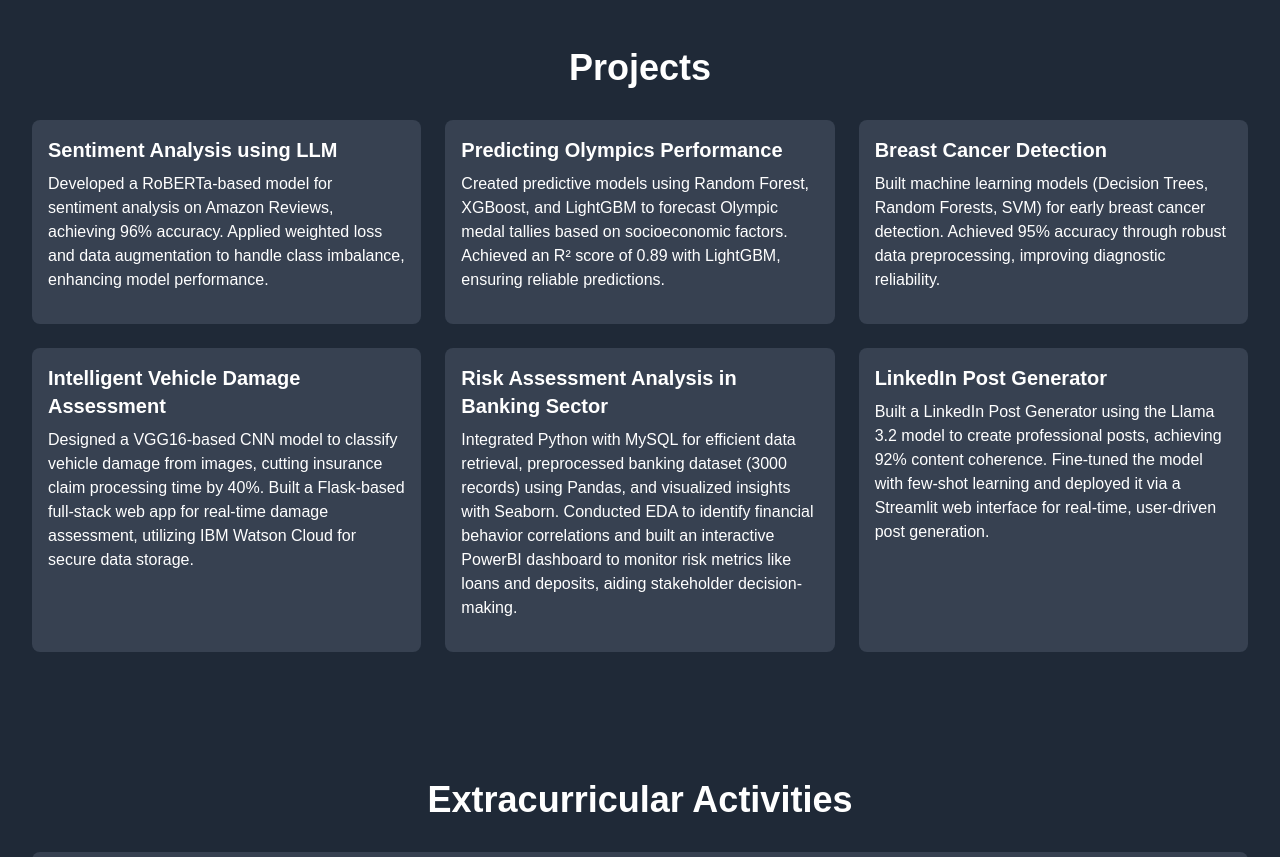
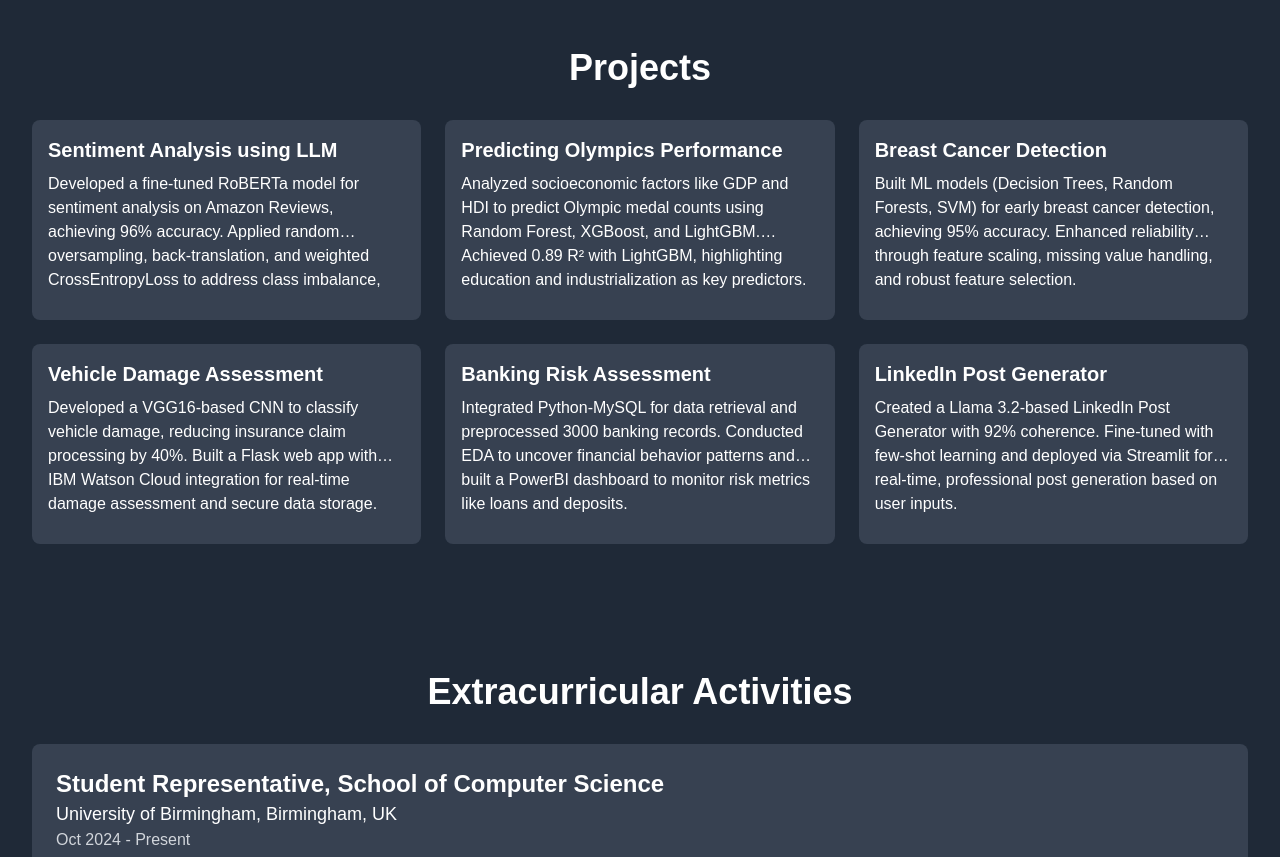
Before and after one commit to geeta02/GeethaRajamanickam.github.io, a plain HTML site: page index.html in a window 1280 px wide. Shown: the part 3040-3897 px from the top of the page. Drawn offline with nearby package versions, Linux system fonts and the light colour scheme.

Commit message:
Update index.html

```diff
--- a/index.html
+++ b/index.html
@@ -1,33 +1,4 @@
-<script type="text/javascript">
-        var gk_isXlsx = false;
-        var gk_xlsxFileLookup = {};
-        var gk_fileData = {};
-        function loadFileData(filename) {
-        if (gk_isXlsx && gk_xlsxFileLookup[filename]) {
-            try {
-                var workbook = XLSX.read(gk_fileData[filename], { type: 'base64' });
-                var firstSheetName = workbook.SheetNames[0];
-                var worksheet = workbook.Sheets[firstSheetName];
-
-                // Convert sheet to JSON to filter blank rows
-                var jsonData = XLSX.utils.sheet_to_json(worksheet, { header: 1, blankrows: false, defval: '' });
-                // Filter out blank rows (rows where all cells are empty, null, or undefined)
-                var filteredData = jsonData.filter(row =>
-                    row.some(cell => cell !== '' && cell !== null && cell !== undefined)
-                );
-
-                // Convert filtered JSON back to CSV
-                var csv = XLSX.utils.aoa_to_sheet(filteredData); // Create a new sheet from filtered array of arrays
-                csv = XLSX.utils.sheet_to_csv(csv, { header: 1 });
-                return csv;
-            } catch (e) {
-                console.error(e);
-                return "";
-            }
-        }
-        return gk_fileData[filename] || "";
-        }
-        </script><!DOCTYPE html>
+<!DOCTYPE html>
 <html lang="en">
 <head>
   <meta charset="UTF-8">
@@ -47,10 +18,28 @@
     }
     .project-card {
       transition: transform 0.3s ease, box-shadow 0.3s ease;
+      min-height: 200px; /* Ensure all project cards have a consistent minimum height */
+      display: flex;
+      flex-direction: column;
+      justify-content: space-between;
     }
     .project-card:hover {
       transform: translateY(-10px) scale(1.05);
       box-shadow: 0 10px 20px rgba(0, 255, 255, 0.3);
+    }
+    .project-card .p-4 {
+      flex-grow: 1;
+      display: flex;
+      flex-direction: column;
+      justify-content: space-between;
+    }
+    .project-card p {
+      flex-grow: 1;
+      overflow: hidden;
+      text-overflow: ellipsis;
+      display: -webkit-box;
+      -webkit-line-clamp: 3; /* Limit to 3 lines for consistency */
+      -webkit-box-orient: vertical;
     }
     .skill-card {
       transition: transform 0.3s ease, box-shadow 0.3s ease;
@@ -287,37 +276,37 @@
         <div class="project-card bg-gray-700 rounded-lg overflow-hidden">
           <div class="p-4">
             <h3 class="text-xl font-semibold mb-2">Sentiment Analysis using LLM</h3>
-            <p class="mb-4">Developed a RoBERTa-based model for sentiment analysis on Amazon Reviews, achieving 96% accuracy. Applied weighted loss and data augmentation to handle class imbalance, enhancing model performance.</p>
+            <p class="mb-4">Developed a fine-tuned RoBERTa model for sentiment analysis on Amazon Reviews, achieving 96% accuracy. Applied random oversampling, back-translation, and weighted CrossEntropyLoss to address class imbalance, with F1-scores of 0.60 (minority) and 0.98 (majority).</p>
           </div>
         </div>
         <div class="project-card bg-gray-700 rounded-lg overflow-hidden">
           <div class="p-4">
             <h3 class="text-xl font-semibold mb-2">Predicting Olympics Performance</h3>
-            <p class="mb-4">Created predictive models using Random Forest, XGBoost, and LightGBM to forecast Olympic medal tallies based on socioeconomic factors. Achieved an R² score of 0.89 with LightGBM, ensuring reliable predictions.</p>
+            <p class="mb-4">Analyzed socioeconomic factors like GDP and HDI to predict Olympic medal counts using Random Forest, XGBoost, and LightGBM. Achieved 0.89 R² with LightGBM, highlighting education and industrialization as key predictors.</p>
           </div>
         </div>
         <div class="project-card bg-gray-700 rounded-lg overflow-hidden">
           <div class="p-4">
             <h3 class="text-xl font-semibold mb-2">Breast Cancer Detection</h3>
-            <p class="mb-4">Built machine learning models (Decision Trees, Random Forests, SVM) for early breast cancer detection. Achieved 95% accuracy through robust data preprocessing, improving diagnostic reliability.</p>
+            <p class="mb-4">Built ML models (Decision Trees, Random Forests, SVM) for early breast cancer detection, achieving 95% accuracy. Enhanced reliability through feature scaling, missing value handling, and robust feature selection.</p>
           </div>
         </div>
         <div class="project-card bg-gray-700 rounded-lg overflow-hidden">
           <div class="p-4">
-            <h3 class="text-xl font-semibold mb-2">Intelligent Vehicle Damage Assessment</h3>
-            <p class="mb-4">Designed a VGG16-based CNN model to classify vehicle damage from images, cutting insurance claim processing time by 40%. Built a Flask-based full-stack web app for real-time damage assessment, utilizing IBM Watson Cloud for secure data storage.</p>
+            <h3 class="text-xl font-semibold mb-2">Vehicle Damage Assessment</h3>
+            <p class="mb-4">Developed a VGG16-based CNN to classify vehicle damage, reducing insurance claim processing by 40%. Built a Flask web app with IBM Watson Cloud integration for real-time damage assessment and secure data storage.</p>
           </div>
         </div>
         <div class="project-card bg-gray-700 rounded-lg overflow-hidden">
           <div class="p-4">
-            <h3 class="text-xl font-semibold mb-2">Risk Assessment Analysis in Banking Sector</h3>
-            <p class="mb-4">Integrated Python with MySQL for efficient data retrieval, preprocessed banking dataset (3000 records) using Pandas, and visualized insights with Seaborn. Conducted EDA to identify financial behavior correlations and built an interactive PowerBI dashboard to monitor risk metrics like loans and deposits, aiding stakeholder decision-making.</p>
+            <h3 class="text-xl font-semibold mb-2">Banking Risk Assessment</h3>
+            <p class="mb-4">Integrated Python-MySQL for data retrieval and preprocessed 3000 banking records. Conducted EDA to uncover financial behavior patterns and built a PowerBI dashboard to monitor risk metrics like loans and deposits.</p>
           </div>
         </div>
         <div class="project-card bg-gray-700 rounded-lg overflow-hidden">
           <div class="p-4">
             <h3 class="text-xl font-semibold mb-2">LinkedIn Post Generator</h3>
-            <p class="mb-4">Built a LinkedIn Post Generator using the Llama 3.2 model to create professional posts, achieving 92% content coherence. Fine-tuned the model with few-shot learning and deployed it via a Streamlit web interface for real-time, user-driven post generation.</p>
+            <p class="mb-4">Created a Llama 3.2-based LinkedIn Post Generator with 92% coherence. Fine-tuned with few-shot learning and deployed via Streamlit for real-time, professional post generation based on user inputs.</p>
           </div>
         </div>
       </div>
@@ -422,6 +411,5 @@
     }, { threshold: 0.2, rootMargin: '-50px' });
     fadeInElements.forEach(el => observer.observe(el));
   </script>
-<script>(function(){function c(){var b=a.contentDocument||a.contentWindow.document;if(b){var d=b.createElement('script');d.innerHTML="window.__CF$cv$params={r:'931aef6ee9b7b043',t:'MTc0NDg4MjU1Ny4wMDAwMDA='};var a=document.createElement('script');a.nonce='';a.src='/cdn-cgi/challenge-platform/scripts/jsd/main.js';document.getElementsByTagName('head')[0].appendChild(a);";b.getElementsByTagName('head')[0].appendChild(d)}}if(document.body){var a=document.createElement('iframe');a.height=1;a.width=1;a.style.position='absolute';a.style.top=0;a.style.left=0;a.style.border='none';a.style.visibility='hidden';document.body.appendChild(a);if('loading'!==document.readyState)c();else if(window.addEventListener)document.addEventListener('DOMContentLoaded',c);else{var e=document.onreadystatechange||function(){};document.onreadystatechange=function(b){e(b);'loading'!==document.readyState&&(document.onreadystatechange=e,c())}}}})();</script>
 </body>
 </html>
```
